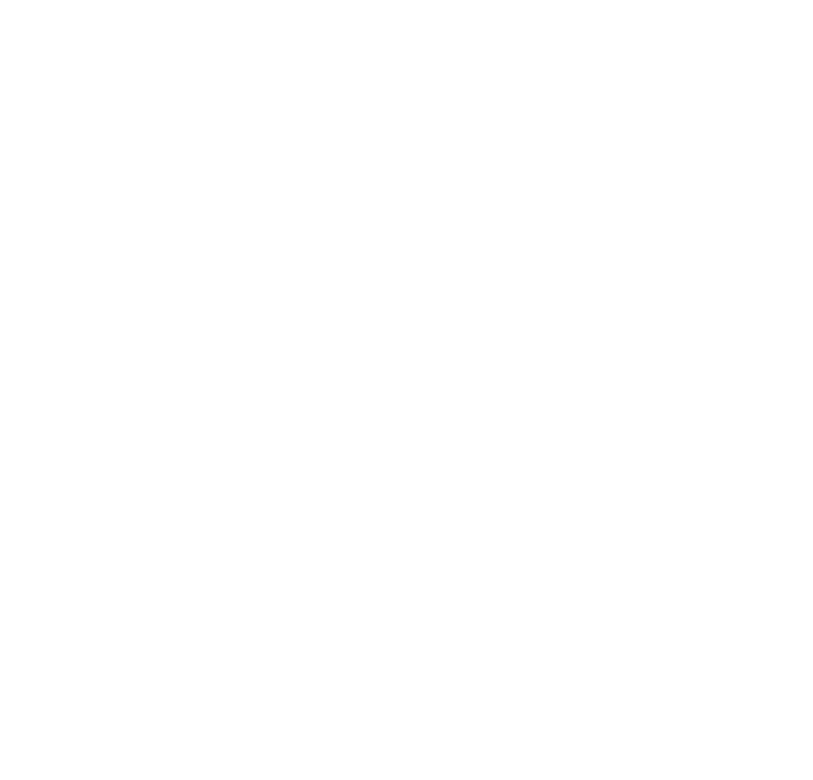
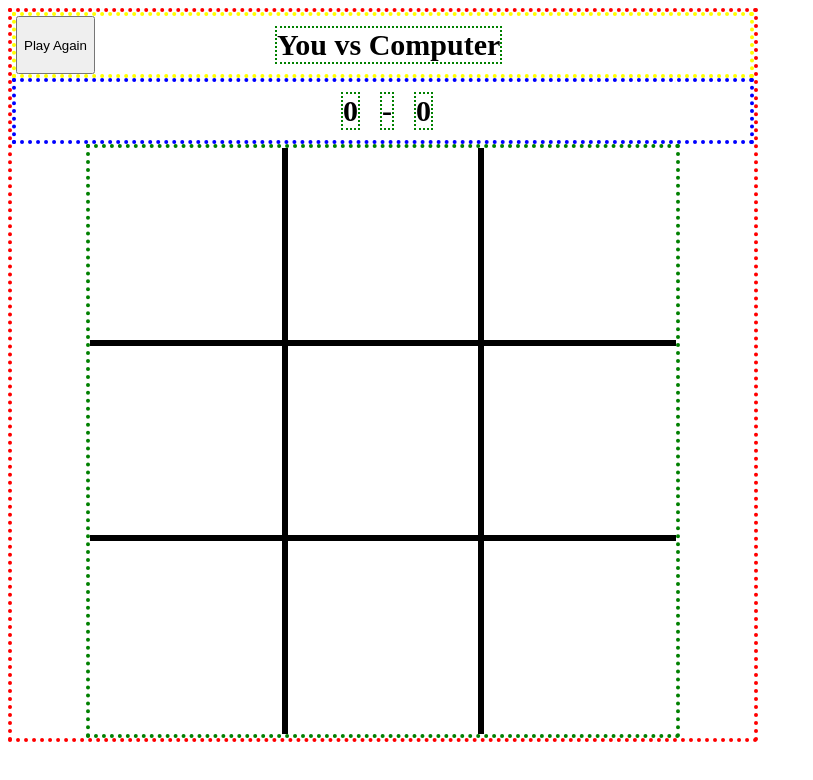
Before and after one commit to OliverThomas2001/Noughts-Crosses, a plain HTML site: page index.html in a window 1280 px wide. Shown: the whole page, without its empty margins (0-813 px from the left). Drawn offline with Linux system fonts and the light colour scheme.

Commit message:
CSS positioning sorted

```diff
--- a/index.css
+++ b/index.css
@@ -0,0 +1,101 @@
+* {
+    box-sizing: border-box;
+    text-align: center;
+}
+h1 {
+    font-size: 30px;
+    margin: 10px;
+    border: 2px dotted green;
+}
+
+#header-upper h1 {
+    position: relative;
+    left: 170px;
+}
+
+#header-lower h1 {
+    position: relative;
+    left: 315px;
+}
+
+
+.container {
+    display: flex;
+    flex-wrap:wrap;
+}
+
+#whole {
+    border: 4px dotted red;
+    width: 750px;
+    display: flex;
+}
+
+#header-upper {
+    border: 4px dotted yellow;
+    width: 100%;
+}
+
+#header-lower {
+    border: 4px dotted blue;
+    width: 100%;
+}
+
+#grid {
+    border: 4px dotted green;
+    width: 80%;
+    position: relative;
+    left: 10%;
+}
+
+.grid-section {
+    width: 195.2px;
+    height: 195.2px;
+}
+
+#tl {
+    border-right: 3px solid black;
+    border-bottom: 3px solid black;
+}
+
+#tm {
+    border-right: 3px solid black;
+    border-bottom: 3px solid black;
+    border-left: 3px solid black;
+}
+
+#tr {
+    border-left: 3px solid black;
+    border-bottom: 3px solid black;
+}
+
+#ml {
+    border-top: 3px solid black;
+    border-bottom: 3px solid black;
+    border-right: 3px solid black;
+}
+
+#mm {
+    border: 3px solid black;
+}
+
+#mr {
+    border-bottom: 3px solid black;
+    border-left: 3px solid black;
+    border-top: 3px solid black;
+}
+
+#bl {
+    border-top: 3px solid black;
+    border-right: 3px solid black;
+}
+
+#bm {
+    border-top: 3px solid black;
+    border-left: 3px solid black;
+    border-right: 3px solid black;
+}
+
+#br {
+    border-top: 3px solid black;
+    border-left: 3px solid black;
+}
--- a/index.html
+++ b/index.html
@@ -5,13 +5,21 @@
     <meta http-equiv="X-UA-Compatible" content="IE=edge">
     <meta name="viewport" content="width=device-width, initial-scale=1.0">
     <title>Naughts & Crosses</title>
-    <link ref="stylesheet" href="./index.css"/>
+    <link rel="stylesheet" href="./index.css"/>
     <script defer src="script.js"></script>
 </head>
 <body>
     <section class="container" id="whole">
-        <section class="container" id="header">
-
+        <section class="container" id="header-upper">
+            <button>Play Again</button>  <!--This will reset the board when pressed-->
+            <h1>You vs Computer</h1>
+            <!--<h1>vs</h1>
+            <h1>Computer</h1>-->
+        </section>
+        <section class="container" id="header-lower">
+            <h1 class="score" id="player">0</h1>
+            <h1>-</h1>
+            <h1 class="score" id="computer">0</h1>
         </section>
 
         <section class="container" id="grid">
```
